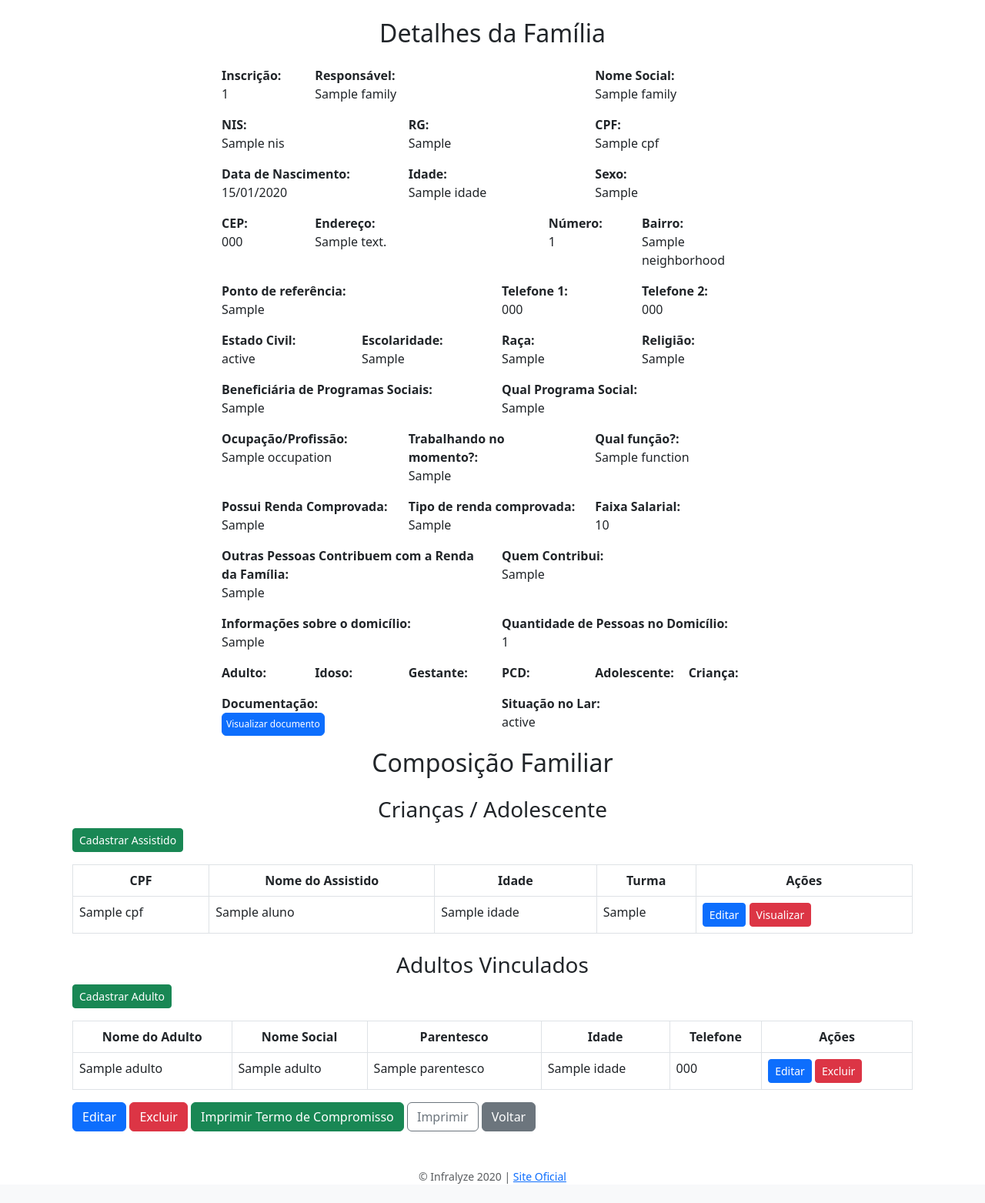
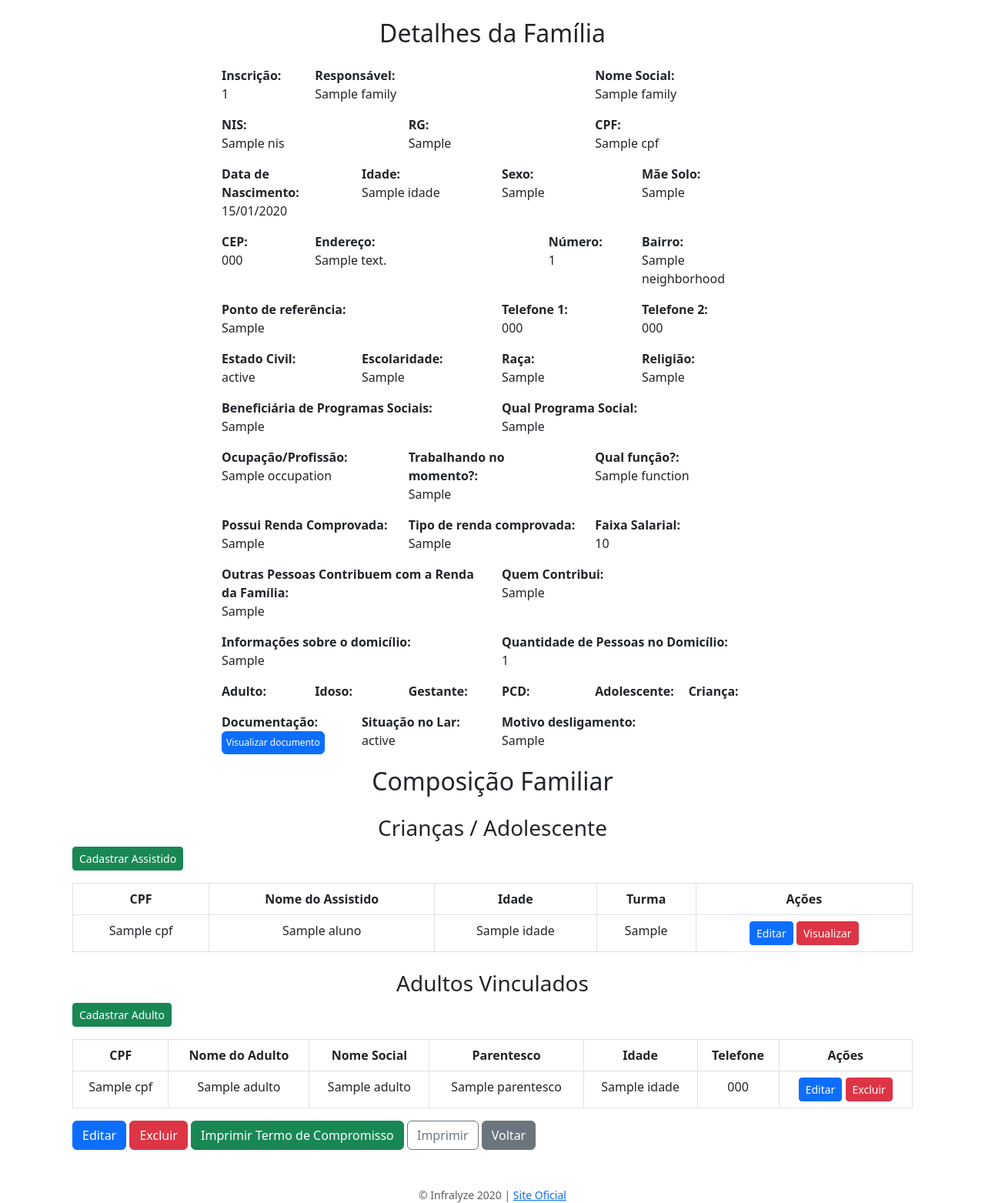
Before and after one commit to fabinhocl/SistemaLSD, a Django app: template AppLSD/templates/AppLSD/family_detail.html in a window 1280 px wide. Shown: the part 64-1627 px from the top of the page at 77% size. Before the commit the page ends 1602 px from the top, so only its background shows below. Run offline with Django 5.2, Linux system fonts and the light colour scheme; the template is opened without the code that fills it: most values are stand-ins (such as "Sample title", 1, 10 or a date in 2020); some libraries are stand-ins or nearby versions.

Commit message:
CPF validado em adulto/aluno + status desligado com motivo + inclusao mae solo

```diff
--- a/AppLSD/templates/AppLSD/family_detail.html
+++ b/AppLSD/templates/AppLSD/family_detail.html
@@ -22,9 +22,10 @@
                     <div class="col-md-4"><strong>CPF:</strong> <div>{{ family.cpf }}</div></div>
                 </div>
                 <div class="row mb-3">
-                    <div class="col-md-4"><strong>Data de Nascimento:</strong> <div>{{ family.birth_date|date:'d/m/Y' }}</div></div>
-                    <div class="col-md-4"><strong>Idade:</strong> <div>{{ family.idade }}</div></div>
-                    <div class="col-md-4"><strong>Sexo:</strong> <div>{{ family.get_sex_display }}</div></div>
+                    <div class="col-md-3"><strong>Data de Nascimento:</strong> <div>{{ family.birth_date|date:'d/m/Y' }}</div></div>
+                    <div class="col-md-3"><strong>Idade:</strong> <div>{{ family.idade }}</div></div>
+                    <div class="col-md-3"><strong>Sexo:</strong> <div>{{ family.get_sex_display }}</div></div>
+                    <div class="col-md-3"><strong>Mãe Solo:</strong> <div>{{ family.get_mae_solo_display }}</div></div>
                 </div>
                 <div class="row mb-3">
                     <div class="col-md-2"><strong>CEP:</strong> <div>{{ family.cep }}</div></div>
@@ -76,8 +77,9 @@
 
                 </div>
                 <div class="row mb-3">
-                    <div class="col-md-6"><strong>Documentação:</strong> <div>{% if family.file_info %}<a href="{{ family.file_info.url }}" class="btn btn-primary" style="font-size:12px; padding:5px 5px;" target="_blank">Visualizar documento</a>{% else %}Não disponível{% endif %}</div></div>
-                    <div class="col-md-6"><strong>Situação no Lar:</strong> <div>{{ family.get_status_display }}</div></div>
+                    <div class="col-md-3"><strong>Documentação:</strong> <div>{% if family.file_info %}<a href="{{ family.file_info.url }}" class="btn btn-primary" style="font-size:12px; padding:5px 5px;" target="_blank">Visualizar documento</a>{% else %}Não disponível{% endif %}</div></div>
+                    <div class="col-md-3"><strong>Situação no Lar:</strong> <div>{{ family.get_status_display }}</div></div>
+                    <div class="col-md-6"><strong>Motivo desligamento:</strong> <div>{{ family.motivo_desligamento }}</div></div>
                 </div>
 
             </div>
@@ -93,7 +95,7 @@
         <thead><tr class="text-center"><th>CPF</th><th>Nome do Assistido</th><th>Idade</th><th>Turma</th><th>Ações</th></tr></thead>
         <tbody>
             {% for aluno in family.alunos.all %}
-                <tr>
+                <tr class="text-center">
                     <td>{{ aluno.cpf }}</td>
                     <td>{{ aluno.name }}</td>
                     <td>{{ aluno.idade }}</td>
@@ -115,10 +117,11 @@
     </a>
     <div class="row mb-3"></div>
     <table class="table table-bordered">
-        <thead><tr class="text-center"><th>Nome do Adulto</th><th>Nome Social<th>Parentesco</th><th>Idade</th><th>Telefone</th><th>Ações</th></tr></thead>
+        <thead><tr class="text-center"><th>CPF</th><th>Nome do Adulto</th><th>Nome Social<th>Parentesco</th><th>Idade</th><th>Telefone</th><th>Ações</th></tr></thead>
         <tbody>
             {% for adulto in family.adults.all %}
-                <tr>
+                <tr class="text-center">
+                    <td>{{ adulto.cpf }}</td>
                     <td>{{ adulto.name }}</td>
                     <td>{{ adulto.social_name }}</td>
                     <td>{{ adulto.parentesco }}</td>
```
Also changed, not shown: AppLSD/forms.py (+14 -2 lines), AppLSD/models.py (+20 -2 lines), AppLSD/templates/AppLSD/adult_form.html (+9 -0 lines), AppLSD/templates/AppLSD/aluno_form.html (+9 -0 lines), AppLSD/templates/AppLSD/family_form.html (+24 -3 lines), AppLSD/migrations/0042_family_motivo_desligamento_alter_family_status.py (added), AppLSD/migrations/0043_family_mae_solo.py (added).
